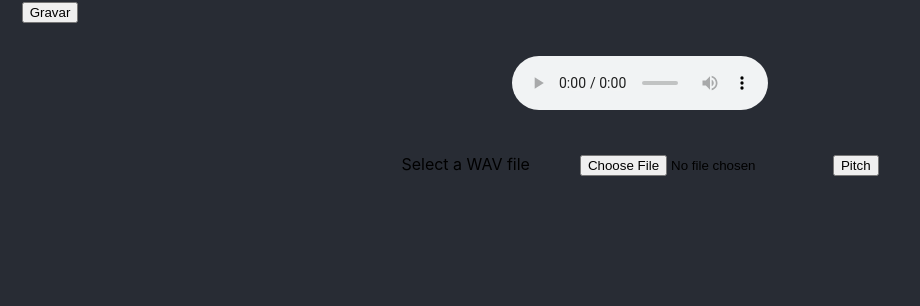
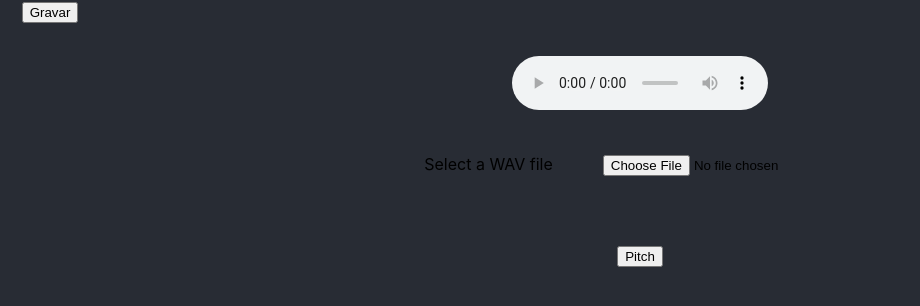
Before and after one commit to ThomasLemos/Distribuido, a React (Create React App) app in the folder client/: page / in a window 1280 px wide. Both pictures are taken after a click on the button "Editar som". Shown: the top 306 px of the page, without its empty margins (0-920 px from the left). Built offline with nearby package versions, Linux system fonts and the light colour scheme.

Commit message:
posicao do butao

```diff
--- a/client/src/App.css
+++ b/client/src/App.css
@@ -143,3 +143,17 @@ audio.top {
   margin-bottom: 50px;
   margin-left: 50px;
 }
+
+.container2 {
+  display: flex;
+  flex-direction: column;
+  align-items: center;
+  height: 100vh;
+}
+
+.button-container {
+  display: flex;
+  justify-content: center;
+  align-items: center;
+  margin-top: 20px;
+}
--- a/client/src/App.js
+++ b/client/src/App.js
@@ -108,7 +108,7 @@ function Component2() {
     fetch(selectedAudioSrc)
       .then(response => response.blob())
       .then(audioBlob => {
-        const fileName = window.prompt('Please enter a file name', selectedFileName);
+        const fileName = window.prompt('Please enter a file name', selectedFileName.replace('.wav', ''));
         if (fileName) {
           let pitchShift = window.prompt('Please enter the pitch shift value', '0');
           pitchShift = Number(pitchShift);
@@ -136,8 +136,10 @@ function Component2() {
       <audio ref={selectedAudioRef} controls className="audioposition" src={selectedAudioSrc} />
       <label htmlFor="fileInput">Select a WAV file</label>
       <input id="fileInput" type="file" accept="audio/wav" className="file-input2" onChange={handleFileSelect} />
-      <button onClick={newPitch}>Pitch</button>
       <div>{status}</div>
+      <div className="button-container">
+        <button onClick={newPitch}>Pitch</button>
+      </div>
     </div>
   );
 }
```
Also changed, not shown: 1 other file (tests, documents, lock files or other folders).
